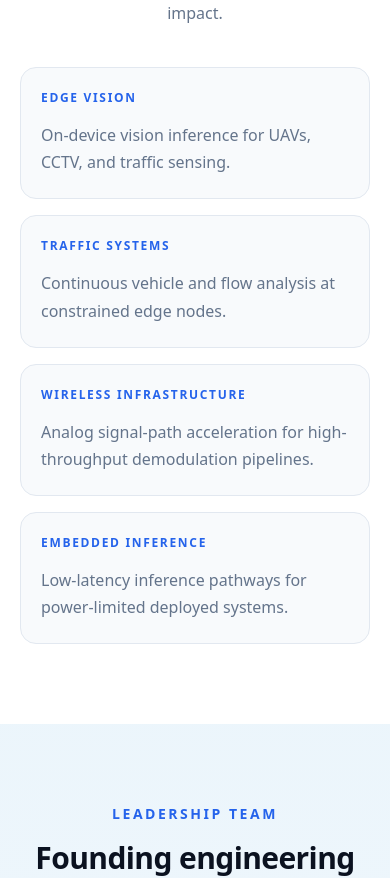
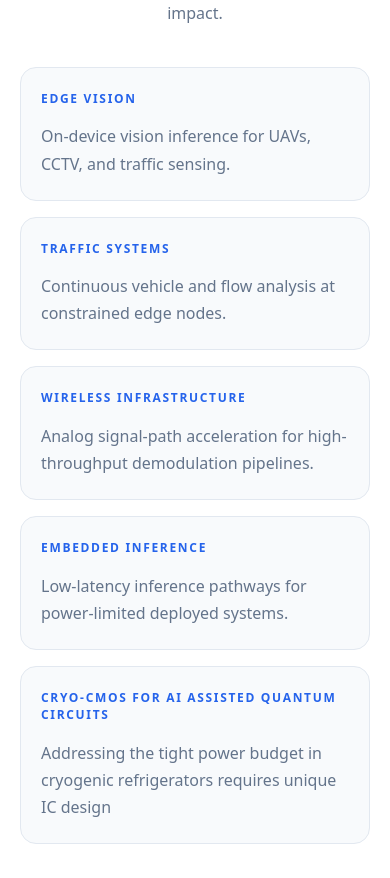
Before and after one commit to SpandanAI/Website, a React (Vite) app: page / in a window 390 px wide. Shown: the part 1220-2098 px from the top of the page. Built offline with nearby package versions, Linux system fonts and the light colour scheme; a web font is replaced by a local one.

Commit message:
feat: add Cryo-CMOS use case and responsive card layout

```diff
--- a/src/components/Applications.jsx
+++ b/src/components/Applications.jsx
@@ -3,6 +3,14 @@ import { motion } from "framer-motion";
 import SectionHeading from "./SectionHeading";
 import { applicationTabs } from "../data/siteContent";
 import { fadeInOnScroll, staggerContainer, staggerItem, viewportOnce } from "../lib/animations";
+
+const USE_CASE_CARD_PLACEMENT = [
+  "md:col-span-2 lg:col-span-2",
+  "md:col-span-2 lg:col-span-2",
+  "md:col-span-2 lg:col-span-2",
+  "md:col-span-2 lg:col-span-2 lg:col-start-2",
+  "md:col-span-2 md:col-start-2 lg:col-span-2 lg:col-start-4"
+];
 
 export default function Applications() {
   return (
@@ -23,16 +31,18 @@ export default function Applications() {
         />
 
         <motion.div
-          className="mx-auto mt-10 grid max-w-5xl gap-4 sm:grid-cols-2 lg:grid-cols-4"
+          className="mx-auto mt-10 grid grid-cols-1 gap-4 md:grid-cols-4 md:gap-5 lg:grid-cols-6"
           variants={staggerContainer}
         >
-          {applicationTabs.map((tab) => (
+          {applicationTabs.map((tab, index) => (
             <motion.article
               key={tab.id}
-              className="rounded-2xl border border-slate-200 bg-slate-50 px-5 py-[1.375rem]"
+              className={`flex h-full flex-col rounded-2xl border border-slate-200 bg-slate-50 px-5 py-[1.375rem] ${USE_CASE_CARD_PLACEMENT[index] ?? "md:col-span-2 lg:col-span-2"}`}
               variants={staggerItem}
             >
-              <p className="text-xs font-semibold uppercase tracking-[0.14em] text-blue-600">{tab.label}</p>
+              <p className="text-xs font-semibold uppercase leading-[1.45] tracking-[0.14em] text-blue-600">
+                {tab.label}
+              </p>
               <p className="mt-4 text-base leading-[1.7] text-muted">{tab.description}</p>
             </motion.article>
           ))}
--- a/src/components/ScrollToTopButton.jsx
+++ b/src/components/ScrollToTopButton.jsx
@@ -4,14 +4,18 @@ export default function ScrollToTopButton() {
   const [isVisible, setIsVisible] = useState(false);
 
   useEffect(() => {
-    const handleScroll = () => {
-      setIsVisible(window.scrollY > 600);
+    const updateVisibility = () => {
+      setIsVisible(window.scrollY > window.innerHeight * 1.1);
     };
 
-    handleScroll();
-    window.addEventListener("scroll", handleScroll, { passive: true });
+    updateVisibility();
+    window.addEventListener("scroll", updateVisibility, { passive: true });
+    window.addEventListener("resize", updateVisibility);
 
-    return () => window.removeEventListener("scroll", handleScroll);
+    return () => {
+      window.removeEventListener("scroll", updateVisibility);
+      window.removeEventListener("resize", updateVisibility);
+    };
   }, []);
 
   const scrollToTop = () => {
@@ -25,9 +29,9 @@ export default function ScrollToTopButton() {
   return (
     <button
       type="button"
-      aria-label="Scroll to top"
+      aria-label="Back to top"
       onClick={scrollToTop}
-      className={`scroll-top-button ${isVisible ? "visible" : ""}`}
+      className={`scroll-top-button md:hidden ${isVisible ? "visible" : ""}`}
     >
       ↑
     </button>
--- a/src/data/siteContent.js
+++ b/src/data/siteContent.js
@@ -25,5 +25,10 @@ export const applicationTabs = [
     id: "embedded-inference",
     label: "Embedded Inference",
     description: "Low-latency inference pathways for power-limited deployed systems."
+  },
+  {
+    id: "cryo-cmos",
+    label: "Cryo-CMOS for AI assisted Quantum circuits",
+    description: "Addressing the tight power budget in cryogenic refrigerators requires unique IC design"
   }
 ];
--- a/src/index.css
+++ b/src/index.css
@@ -77,11 +77,11 @@ section {
 
 .scroll-top-button {
   position: fixed;
-  right: 24px;
-  bottom: 24px;
+  right: calc(1rem + env(safe-area-inset-right, 0px));
+  bottom: calc(1rem + env(safe-area-inset-bottom, 0px));
   z-index: 60;
-  width: 48px;
-  height: 48px;
+  width: 44px;
+  height: 44px;
   border: 0;
   border-radius: 9999px;
   background: var(--primary);
@@ -100,6 +100,11 @@ section {
   opacity: 1;
   pointer-events: auto;
   transform: translateY(0);
+}
+
+.scroll-top-button:focus-visible {
+  outline: 2px solid #ffffff;
+  outline-offset: 3px;
 }
 
 @media (hover: hover) {
```
